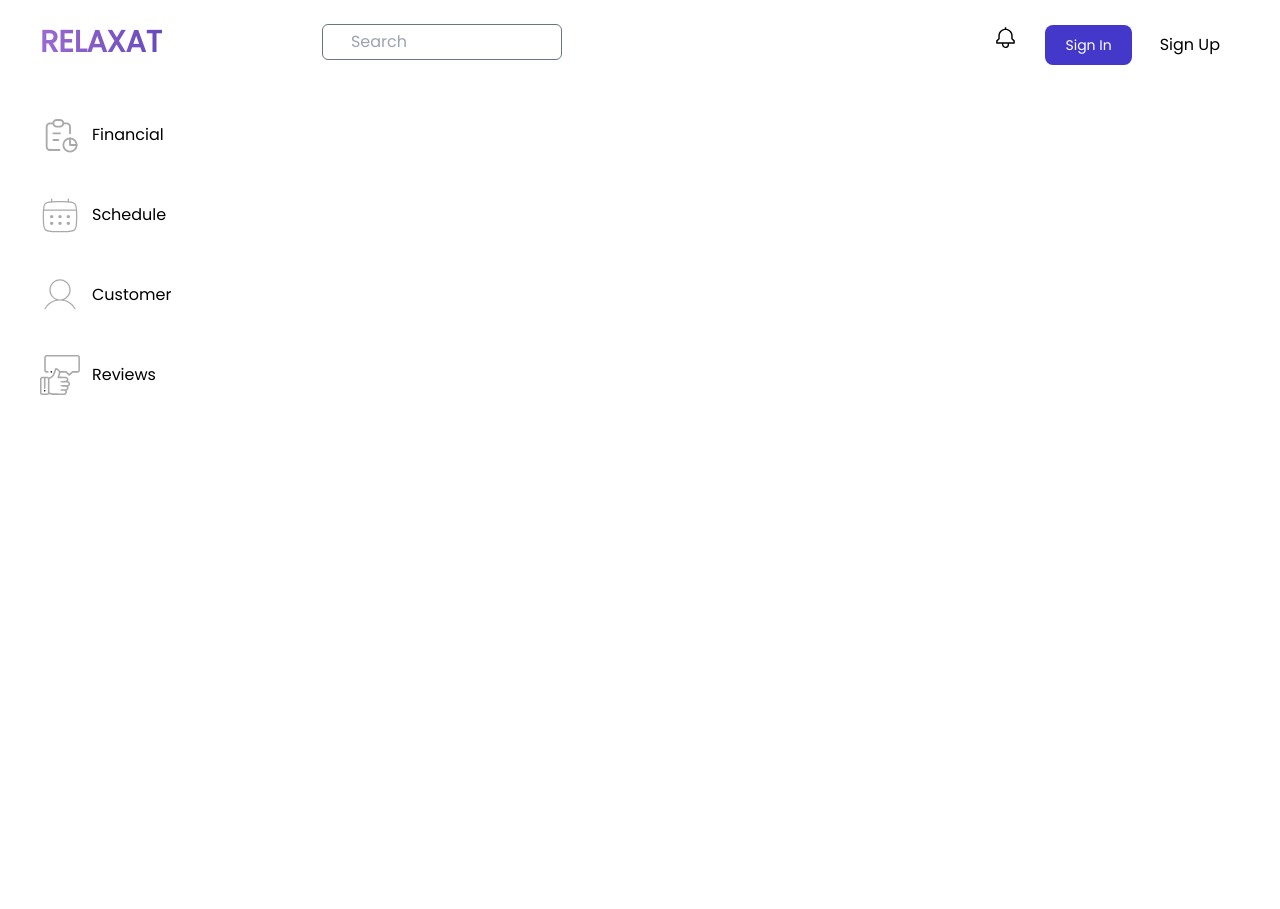
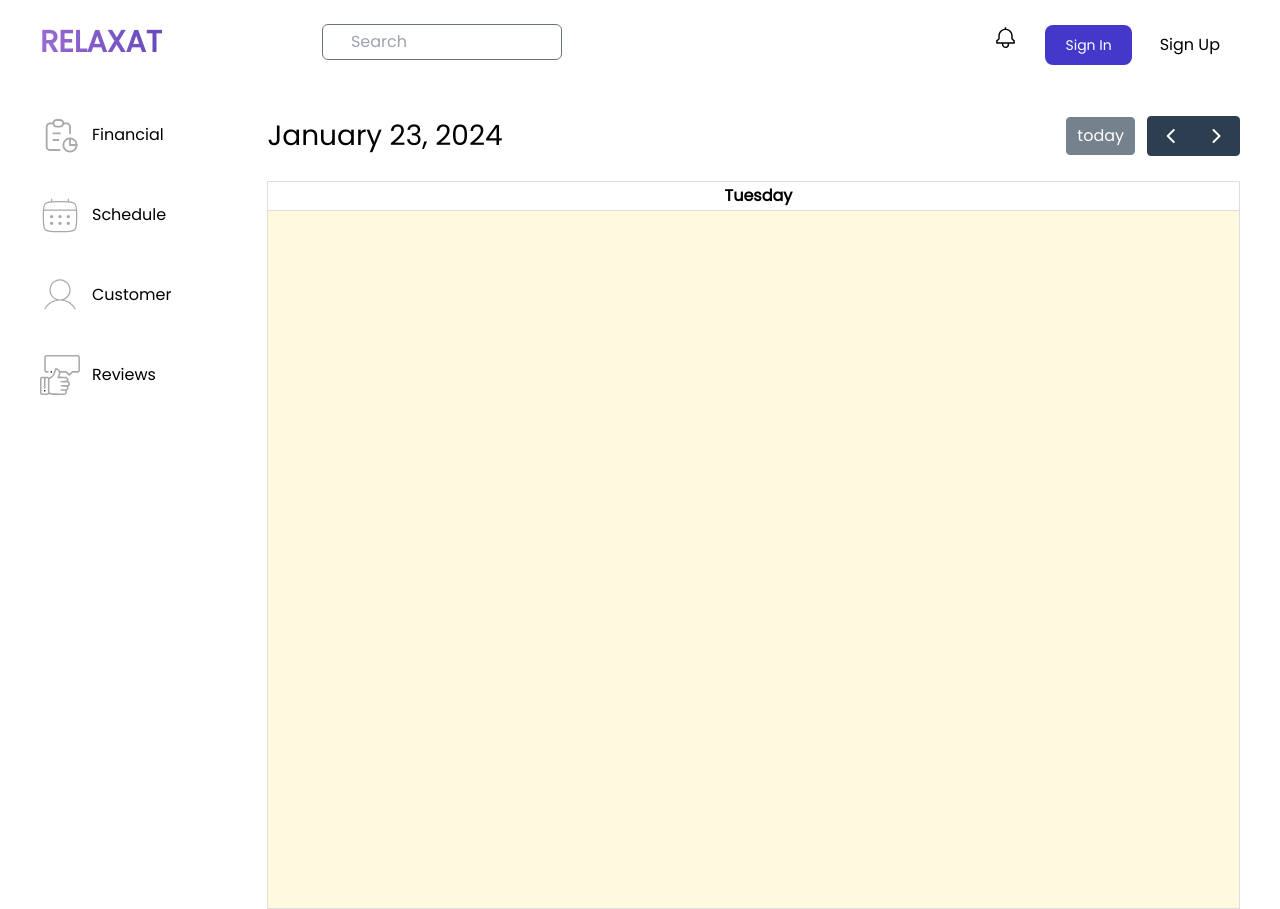
Before and after one commit to JanPoonthong/relaxat, a Next.js app: page /schedule in a window 1280 px wide. Before the commit the page ends 800 px from the top, so only its background shows below. Built offline with nearby package versions, Linux system fonts and the light colour scheme.

Commit message:
feat: add basic calendar

```diff
--- a/package.json
+++ b/package.json
@@ -10,6 +10,9 @@
         "format": "prettier --tab-width 4 --write ."
     },
     "dependencies": {
+        "@fullcalendar/core": "^6.1.10",
+        "@fullcalendar/daygrid": "^6.1.10",
+        "@fullcalendar/react": "^6.1.10",
         "bootstrap-icons": "^1.11.3",
         "next": "14.1.0",
         "react": "^18",
--- a/src/app/schedule/page.tsx
+++ b/src/app/schedule/page.tsx
@@ -1,5 +1,6 @@
 import NavBar from "../ui/home/nav-bar";
 import SideBar from "../ui/home/side-bar";
+import Calendar from "../ui/schedule/calendar";
 
 export default function Page() {
     return (
@@ -7,6 +8,9 @@ export default function Page() {
             <NavBar />
             <div className="flex gap-[6rem]">
                 <SideBar />
+                <div className="w-full pt-12">
+                    <Calendar />
+                </div>
             </div>
         </>
     );
--- /dev/null
+++ b/src/app/ui/schedule/calendar.tsx
@@ -0,0 +1,8 @@
+"use client";
+import React from "react";
+import FullCalendar from "@fullcalendar/react";
+import dayGridPlugin from "@fullcalendar/daygrid"; // a plugin!
+
+export default function Calendar() {
+    return <FullCalendar plugins={[dayGridPlugin]} initialView="dayGridDay" />;
+}
```
Also changed, not shown: 1 other file (tests, documents, lock files or other folders).
